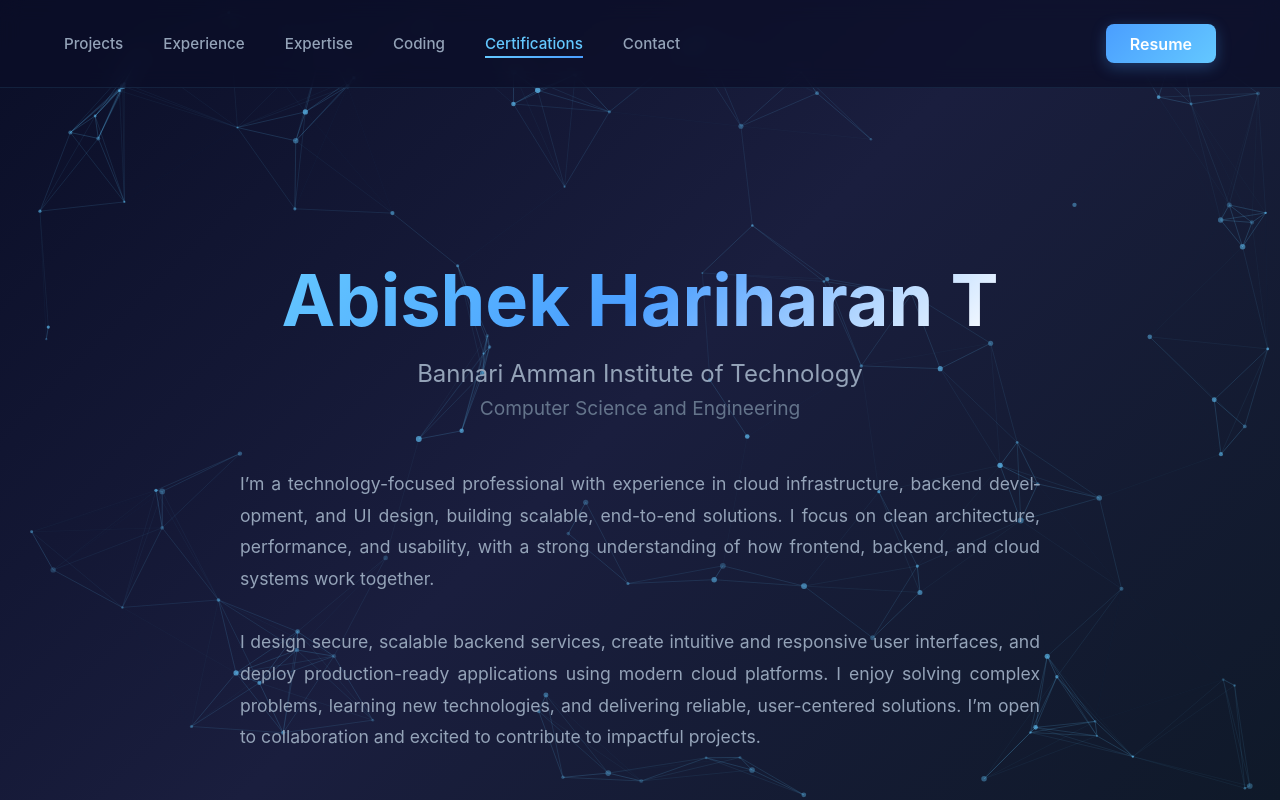
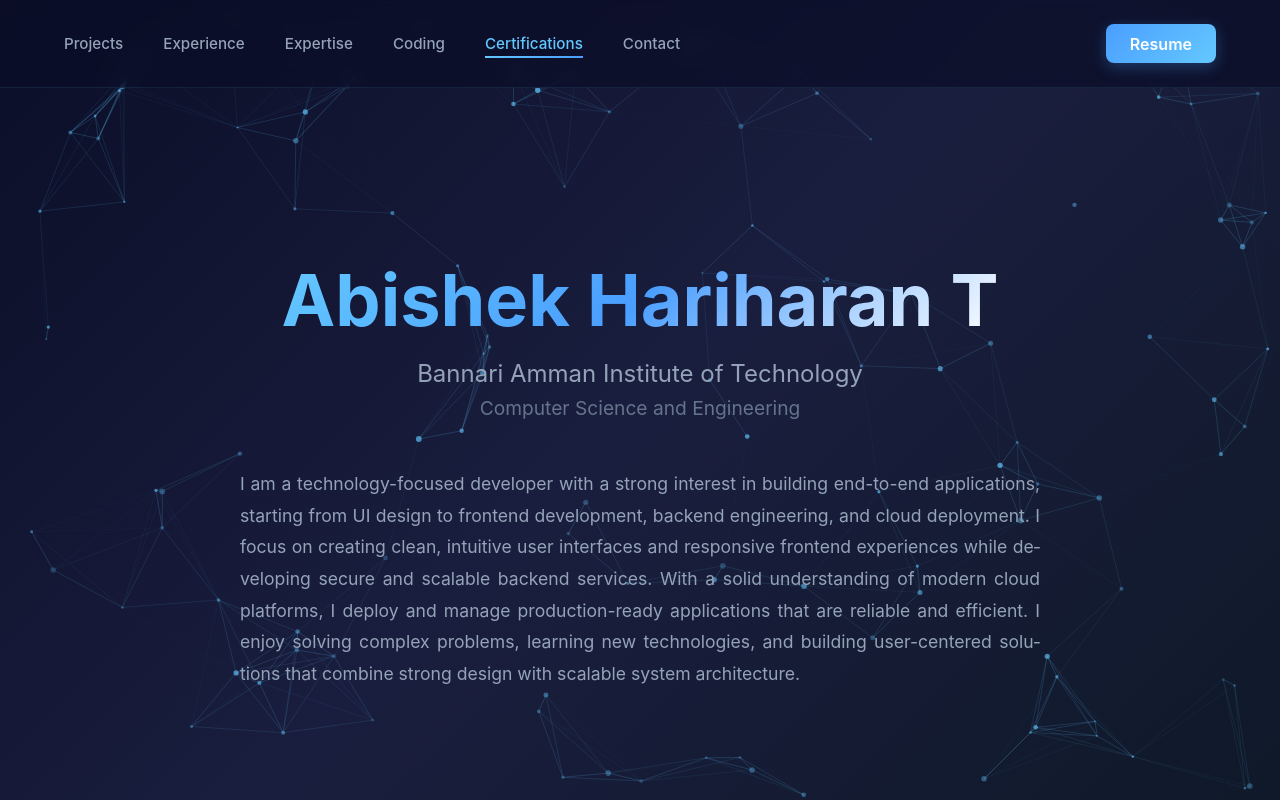
Before and after one commit to abishekhariharan076/Portfolio, a React (Vite) app: page / in a window 1280 px wide. Shown: the top 800 px of the page. Built offline with nearby package versions, Linux system fonts and the light colour scheme.

Commit message:
feat: update portfolio bio content

```diff
--- a/src/App.jsx
+++ b/src/App.jsx
@@ -322,9 +322,7 @@ function App() {
         <p className="college">Bannari Amman Institute of Technology</p>
         <p className="dept">Computer Science and Engineering</p>
         <p className="bio-text" ref={bioRef}>
-          I’m a technology-focused professional with experience in cloud infrastructure, backend development, and UI design, building scalable, end-to-end solutions. I focus on clean architecture, performance, and usability, with a strong understanding of how frontend, backend, and cloud systems work together.
-          <br /><br />
-          I design secure, scalable backend services, create intuitive and responsive user interfaces, and deploy production-ready applications using modern cloud platforms. I enjoy solving complex problems, learning new technologies, and delivering reliable, user-centered solutions. I’m open to collaboration and excited to contribute to impactful projects.
+          I am a technology-focused developer with a strong interest in building end-to-end applications, starting from UI design to frontend development, backend engineering, and cloud deployment. I focus on creating clean, intuitive user interfaces and responsive frontend experiences while developing secure and scalable backend services. With a solid understanding of modern cloud platforms, I deploy and manage production-ready applications that are reliable and efficient. I enjoy solving complex problems, learning new technologies, and building user-centered solutions that combine strong design with scalable system architecture.
         </p>
       </header>
 <br></br>
```
